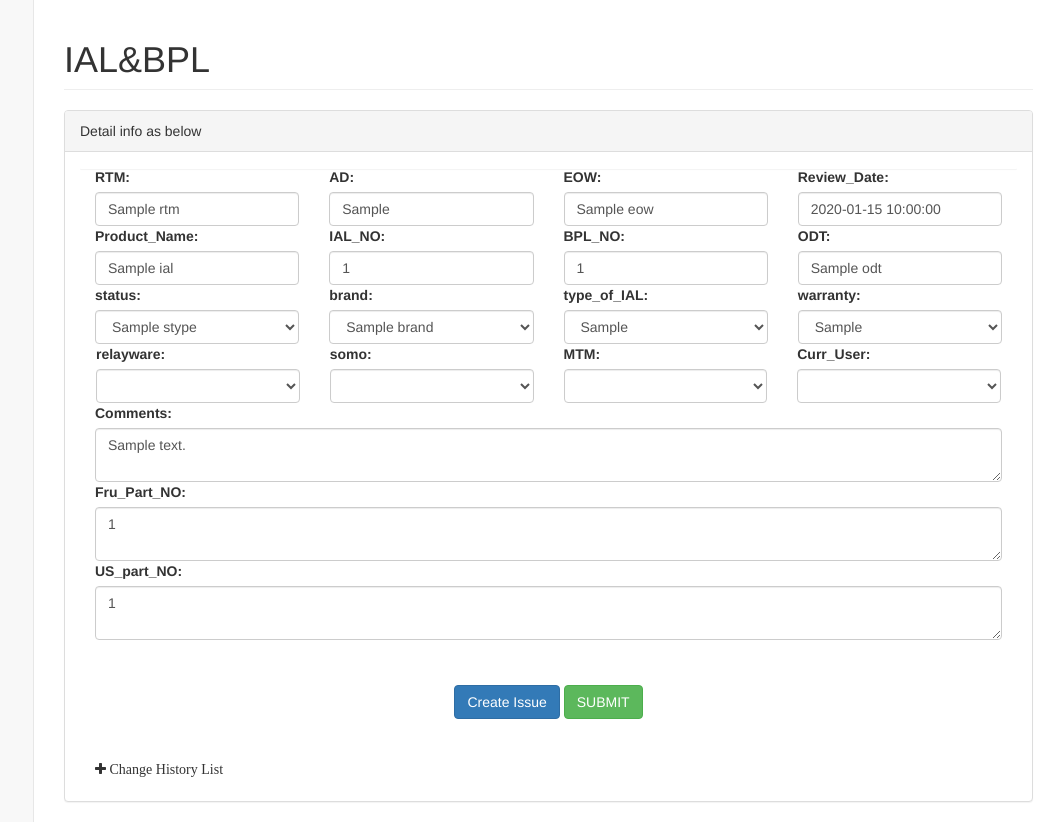
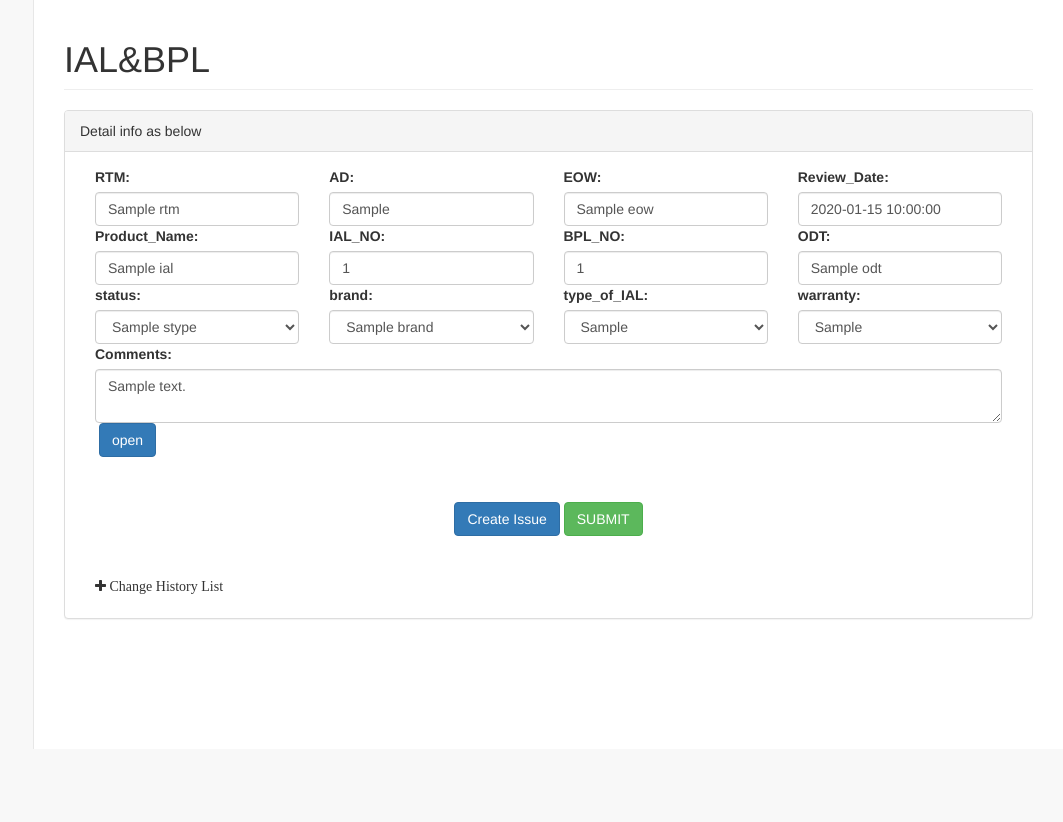
Before and after one commit to lenovowebcto/bitso4.0, a CodeIgniter app: the page made by application/views/ial/ial_bpl/add_ial_bpl.php in a window 1280 px wide. Shown: the whole page, without its empty margins (217-1280 px from the left). After the commit the page ends 749 px from the top, so only its background shows below. Run offline with CodeIgniter, Linux system fonts and the light colour scheme; tables that the repository leaves empty hold one stand-in row (values such as "Sample post"); the template is opened without the code that fills it: most values are stand-ins (such as "Sample title", 1, 10 or a date in 2020); data that the repository does not hold is empty.

Commit message:
hidden fields

```diff
--- a/application/views/ial/ial_bpl/add_ial_bpl.php
+++ b/application/views/ial/ial_bpl/add_ial_bpl.php
@@ -15,11 +15,6 @@ function test(){
 	 $.post(url,{eow:eow,ad:ad},function(result){
          $("#rtm").val(result);
        });
-	/* if(eow!=''){
-
-	 }else if(eow!='' && (ad =='')){
-
-	 } */
 }
 
 </script>
@@ -138,7 +133,12 @@ function test(){
 								<?php }?>
 								</select>
 							</div>
-							<div class="panel">
+							 <div class="col-lg-12" style="z-index: 0">
+                                <label>Comments:</label>
+                                <textarea  name="ial[comment]" class="form-control"><?php echo isset($ial['comment'])?$ial['comment']:''?></textarea>
+                            </div>
+                           <div class="col-lg-12" style="z-index: 0"><label></label> <button type="button" class="btn btn-primary" data-toggle="collapse" data-target="#demo" >open</button></div>
+				<div id="demo" class="collapse out"><div class="panel">
 							<div class="col-lg-3" style="z-index: 0 ;">
 								<label>relayware:</label>
 								<select name="ial[relayware]" class="form-control">
@@ -171,10 +171,7 @@ function test(){
 								<?php }?>
 								</select>
                             </div></div>
-                            <div class="col-lg-12" style="z-index: 0">
-                                <label>Comments:</label>
-                                <textarea  name="ial[comment]" class="form-control"><?php echo isset($ial['comment'])?$ial['comment']:''?></textarea>
-                            </div>
+
 							<div class="col-lg-12" style="z-index: 0">
 								<label>Fru_Part_NO:</label>
 								<textarea name="ial[Fru_Part_NO]" class="form-control" ><?php echo isset($ial['Fru_Part_NO'])?$ial['Fru_Part_NO']:''?></textarea>
@@ -183,7 +180,7 @@ function test(){
 								<label>US_part_NO:</label>
 								<textarea  name="ial[US_part_NO]" class="form-control" ><?php echo isset($ial['US_part_NO'])?$ial['US_part_NO']:''?></textarea>
 							</div>
-
+</div>
 						<hr/>
 						<!--pending list-->
 						<?php $this->load->view('pending');?>
```
